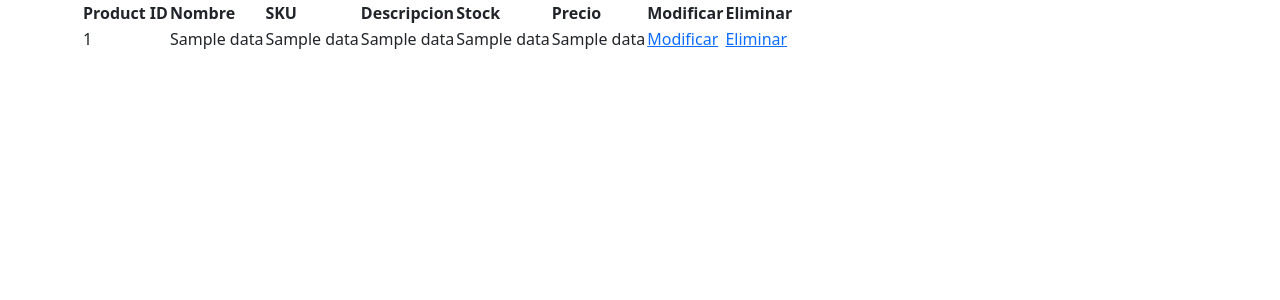
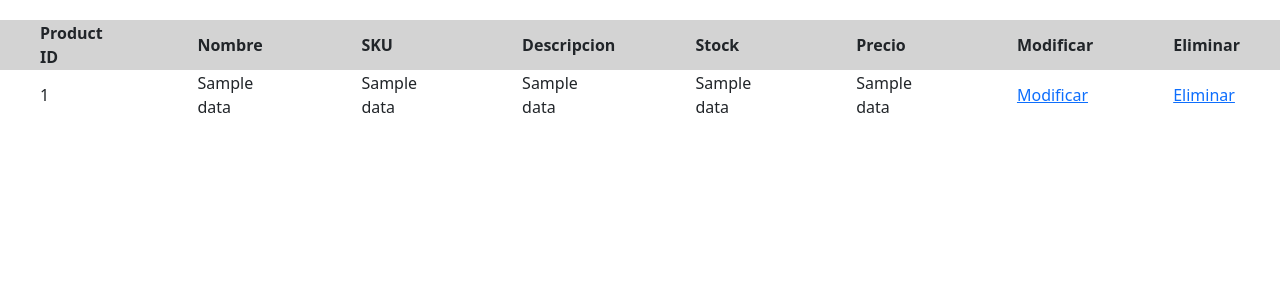
Before and after one commit to VictorVazquez512/ProyectoFinalEddieBoy, a Flask app: template templates/admin.html in a window 1280 px wide. Shown: the part 56-356 px from the top of the page. Run offline with Flask 2, Linux system fonts and the light colour scheme; the template is opened without the code that fills it: most values are stand-ins (such as "Sample title", 1, 10 or a date in 2020); some libraries are stand-ins or nearby versions.

Commit message:
admin css

```diff
--- /dev/null
+++ b/static/css/headerAdm.css
@@ -0,0 +1,14 @@
+table{
+    margin-top: 20px;
+}
+td,th{
+    padding-right: 40px;
+    padding-left:40px;
+}
+.contenedor{
+    display: grid;
+  place-content: center;
+}
+thead{
+    background-color: lightgray;
+}
--- a/templates/admin.html
+++ b/templates/admin.html
@@ -5,6 +5,7 @@
     <meta name="viewport"
           content="width=device-width, user-scalable=no, initial-scale=1.0, maximum-scale=1.0, minimum-scale=1.0">
           <link href="/static/css/bootstrap.css" rel="stylesheet" />
+          <link href="/static/css/headerAdm.css" rel="stylesheet" />
 
     <title>Panel de administrador</title>
 </head>
@@ -16,7 +17,7 @@ TODO: agregar iconos en vez de texto eliminar y mod
 
         {% include 'anothernav.html' %}
 
-<div class="container">
+<div class="contenedor">
 	<table>
 		<thead>
 			<tr>
@@ -32,7 +33,8 @@ TODO: agregar iconos en vez de texto eliminar y mod
 		</thead>
 		<tbody>
             {% for d in data %}
-                <tr>
+            {% if (loop.index%2)==0%}
+                <tr style="background-color: #F6F6F6;">
                     <td>{{ d.0 }}</td>
                     <td>{{ d.1 }}</td>
                     <td>{{ d.2 }}</td>
@@ -42,6 +44,18 @@ TODO: agregar iconos en vez de texto eliminar y mod
                     <td><a href="/admin/mod_prod/{{ d.0 }}">Modificar</a></td>
                     <td><a href="/admin/del_prod/{{ d.0 }}">Eliminar</a></td>
                 </tr>
+            {% else %}
+            <tr style="background-color: white;">
+                <td>{{ d.0 }}</td>
+                <td>{{ d.1 }}</td>
+                <td>{{ d.2 }}</td>
+                <td>{{ d.3 }}</td>
+                <td>{{ d.4 }}</td>
+                <td>{{ d.5 }}</td>
+                <td><a href="/admin/mod_prod/{{ d.0 }}">Modificar</a></td>
+                <td><a href="/admin/del_prod/{{ d.0 }}">Eliminar</a></td>
+            </tr>
+            {% endif %}
             {% endfor %}
 		</tbody>
 	</table>
```
Also changed, not shown: templates/users.html (+29 -3 lines).
